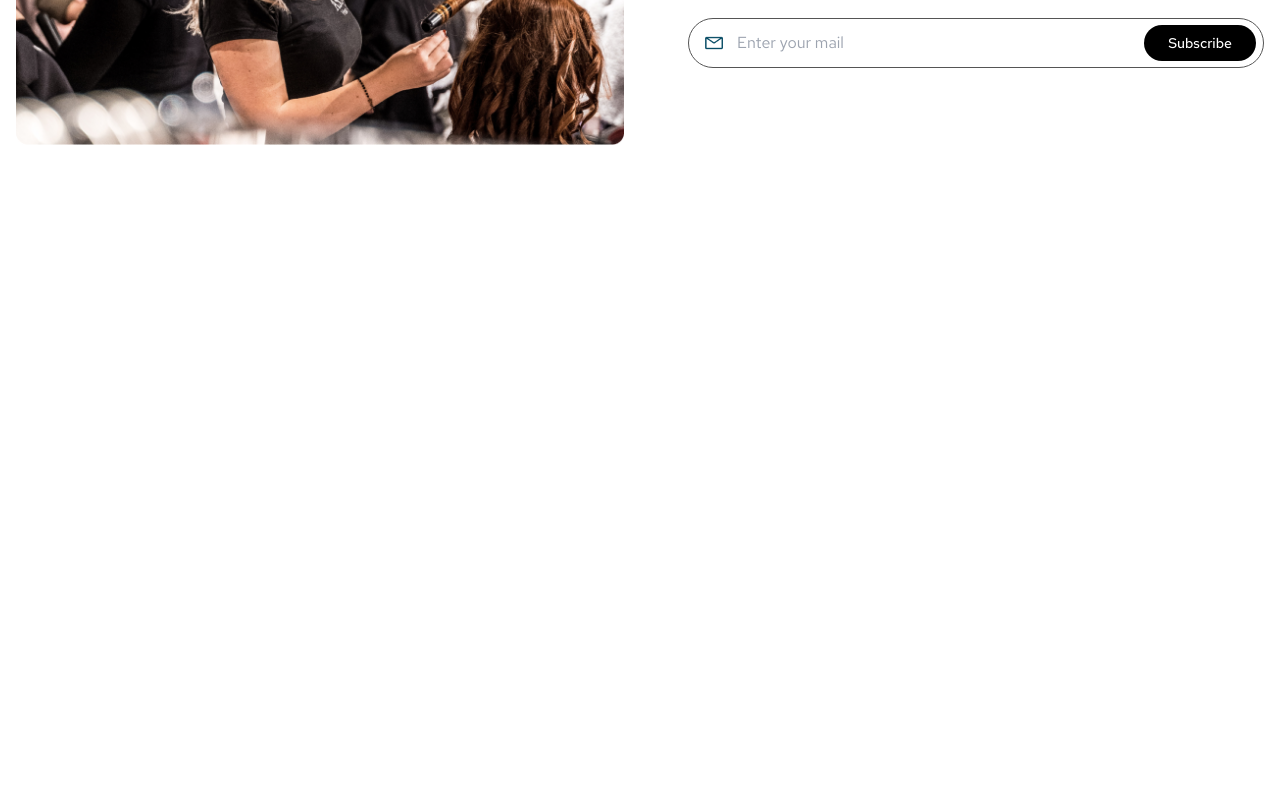
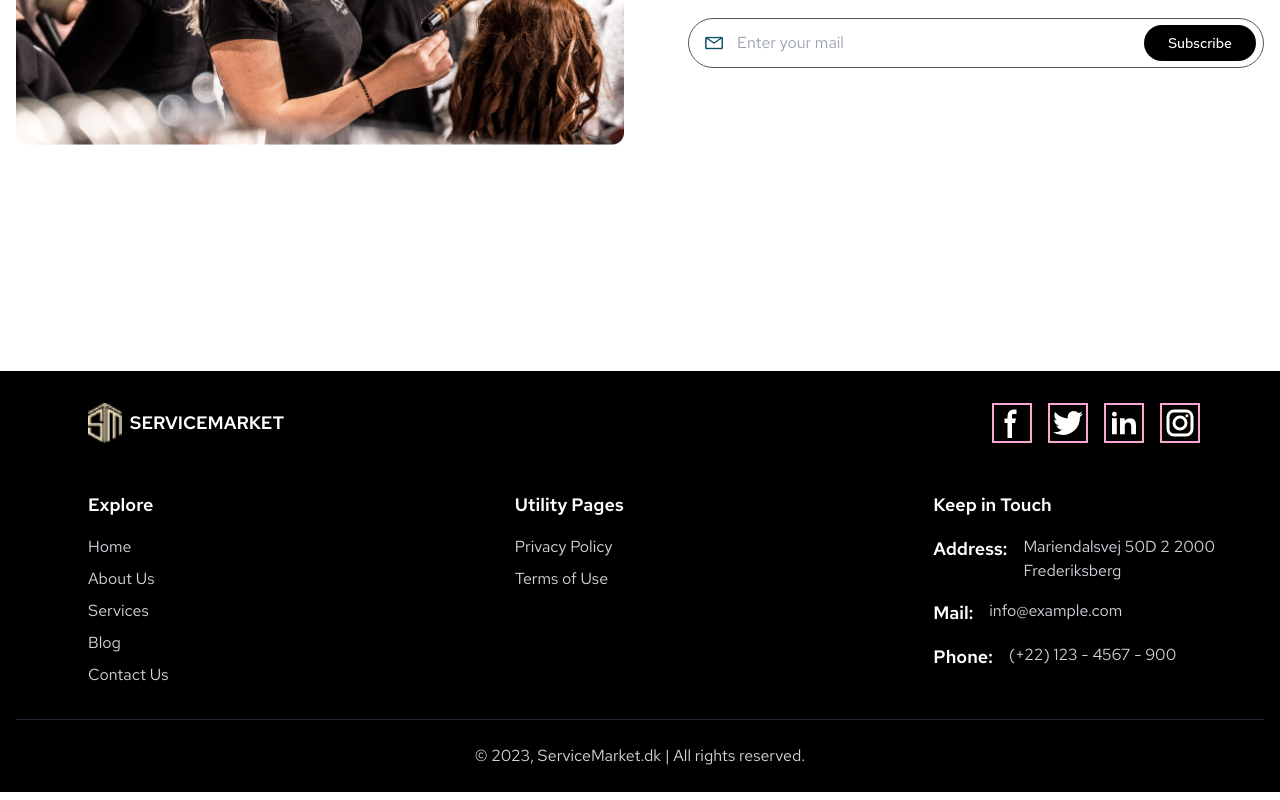
Before and after one commit to jameeshbx/jameeshbx-static-web-wellness, a Next.js app: page / in a window 1280 px wide. Shown: the part 1489-2289 px from the top of the page. Before the commit the page ends 1860 px from the top, so only its background shows below. Built offline with nearby package versions, Linux system fonts and the light colour scheme.

Commit message:
Resolve "FE: Create a footer section"

```diff
--- a/src/app/components/Footer.tsx
+++ b/src/app/components/Footer.tsx
@@ -1,9 +1,165 @@
+import Link from 'next/link'
 import React from 'react'
 
 function Footer() {
-  return (
-    <div>Footer</div>
-  )
+    return (
+        <div>
+            <footer className="bg-black text-gray-300">
+                <div className="container mx-auto px-4 pt-4">
+                    <div className="flex flex-wrap items-center gap-4 sm:gap-8 md:gap-24 lg:gap-48 ">
+                        <div className="flex items-center gap-2 p-2 sm:p-4 lg:mx-2 md:mx-4 lg:px-4 md:px-6">
+                            <img
+                                className="h-8 sm:h-10 ml-4 sm:ml-6 md:ml-8 lg:ml-12"
+                                src="header-logo.png"
+                                alt="Header Logo"
+                            />
+                            <h2 className="text-white text-sm sm:text-base md:text-lg font-semibold">
+                                SERVICEMARKET
+                            </h2>
+                        </div>
+
+
+                        <div className="flex items-center justify-center sm:ml-auto gap-4 sm:gap-6 md:gap-4 p-2 sm:p-4 lg:pr-16 flex-wrap">
+                            <svg
+                                className="w-8 h-8 sm:w-9 sm:h-9 md:w-10 md:h-10 border-2 border-pink-300 text-white"
+                                aria-hidden="true"
+                                xmlns="http://www.w3.org/2000/svg"
+                                width="24"
+                                height="24"
+                                fill="currentColor"
+                                viewBox="0 0 24 24"
+                            >
+                                <path
+                                    fillRule="evenodd"
+                                    d="M13.135 6H15V3h-1.865a4.147 4.147 0 0 0-4.142 4.142V9H7v3h2v9.938h3V12h2.021l.592-3H12V6.591A.6.6 0 0 1 12.592 6h.543Z"
+                                    clipRule="evenodd"
+                                />
+                            </svg>
+                            <svg
+                                className="w-8 h-8 sm:w-9 sm:h-9 md:w-10 md:h-10 border-2 border-pink-300  text-white"
+                                aria-hidden="true"
+                                xmlns="http://www.w3.org/2000/svg"
+                                width="24"
+                                height="24"
+                                fill="currentColor"
+                                viewBox="0 0 24 24"
+                            >
+                                <path
+                                    fillRule="evenodd"
+                                    d="M22 5.892a8.178 8.178 0 0 1-2.355.635 4.074 4.074 0 0 0 1.8-2.235 8.343 8.343 0 0 1-2.605.981A4.13 4.13 0 0 0 15.85 4a4.068 4.068 0 0 0-4.1 4.038c0 .31.035.618.105.919A11.705 11.705 0 0 1 3.4 4.734a4.006 4.006 0 0 0 1.268 5.392 4.165 4.165 0 0 1-1.859-.5v.05A4.057 4.057 0 0 0 6.1 13.635a4.192 4.192 0 0 1-1.856.07 4.108 4.108 0 0 0 3.831 2.807A8.36 8.36 0 0 1 2 18.184 11.732 11.732 0 0 0 8.291 20 11.502 11.502 0 0 0 19.964 8.5c0-.177 0-.349-.012-.523A8.143 8.143 0 0 0 22 5.892Z"
+                                    clipRule="evenodd"
+                                />
+                            </svg>
+
+                            <svg
+                                className="w-8 h-8 sm:w-9 sm:h-9 md:w-10 md:h-10 border-2 border-pink-300  text-white"
+                                aria-hidden="true"
+                                xmlns="http://www.w3.org/2000/svg"
+                                width="24"
+                                height="24"
+                                fill="currentColor"
+                                viewBox="0 0 24 24"
+                            >
+                                <path
+                                    fillRule="evenodd"
+                                    d="M12.51 8.796v1.697a3.738 3.738 0 0 1 3.288-1.684c3.455 0 4.202 2.16 4.202 4.97V19.5h-3.2v-5.072c0-1.21-.244-2.766-2.128-2.766-1.827 0-2.139 1.317-2.139 2.676V19.5h-3.19V8.796h3.168ZM7.2 6.106a1.61 1.61 0 0 1-.988 1.483 1.595 1.595 0 0 1-1.743-.348A1.607 1.607 0 0 1 5.6 4.5a1.601 1.601 0 0 1 1.6 1.606Z"
+                                    clipRule="evenodd"
+                                />
+                                <path d="M7.2 8.809H4V19.5h3.2V8.809Z" />
+                            </svg>
+                            <svg
+                                className="w-8 h-8 sm:w-9 sm:h-9 md:w-10 md:h-10 border-2 border-pink-300 text-white"
+                                aria-hidden="true"
+                                xmlns="http://www.w3.org/2000/svg"
+                                width="24"
+                                height="24"
+                                fill="none"
+                                viewBox="0 0 24 24"
+                            >
+                                <path
+                                    fill="currentColor"
+                                    fillRule="evenodd"
+                                    d="M3 8a5 5 0 0 1 5-5h8a5 5 0 0 1 5 5v8a5 5 0 0 1-5 5H8a5 5 0 0 1-5-5V8Zm5-3a3 3 0 0 0-3 3v8a3 3 0 0 0 3 3h8a3 3 0 0 0 3-3V8a3 3 0 0 0-3-3H8Zm7.597 2.214a1 1 0 0 1 1-1h.01a1 1 0 1 1 0 2h-.01a1 1 0 0 1-1-1ZM12 9a3 3 0 1 0 0 6 3 3 0 0 0 0-6Zm-5 3a5 5 0 1 1 10 0 5 5 0 0 1-10 0Z"
+                                    clipRule="evenodd"
+                                />
+                            </svg>
+                        </div>
+                    </div>
+
+
+
+
+
+                    <div className="grid grid-cols-1 md:grid-cols-2 lg:grid-cols-3 gap-8 md:gap-10 p-4">
+                        <div className="p-4 md:p-6 lg:p-4 lg:pl-14">
+                            <h3 className="text-white text-lg font-playfair font-semibold mb-4">Explore</h3>
+                            <ul className="space-y-2">
+                                <li>
+                                    <Link href="/" className="hover:text-white transition-colors duration-300">
+                                        Home
+                                    </Link>
+                                </li>
+                                <li>
+                                    <Link href="#" className="hover:text-white transition-colors duration-300">
+                                        About Us
+                                    </Link>
+                                </li>
+                                <li>
+                                    <Link href="#" className="hover:text-white transition-colors duration-300">
+                                        Services
+                                    </Link>
+                                </li>
+                                <li>
+                                    <Link href="#" className="hover:text-white transition-colors duration-300">
+                                        Blog
+                                    </Link>
+                                </li>
+                                <li>
+                                    <Link href="#" className="hover:text-white transition-colors duration-300">
+                                        Contact Us
+                                    </Link>
+                                </li>
+                            </ul>
+                        </div>
+
+                        <div className="p-4 md:p-6 lg:p-4 lg:pl-16">
+                            <h3 className="text-white text-lg font-playfair font-semibold mb-4">Utility Pages</h3>
+                            <ul className="space-y-2">
+                                <li className="hover:text-white transition-colors duration-300">Privacy Policy</li>
+                                <li className="hover:text-white transition-colors duration-300">Terms of Use</li>
+                            </ul>
+                        </div>
+                        <div className="p-4 md:p-6 lg:p-4 lg:pl-16">
+                            <h3 className="text-white text-lg font-playfair font-semibold mb-4">Keep in Touch</h3>
+                            <ul className="space-y-4">
+                                <li className="flex items-start gap-4">
+                                    <p className="text-white text-lg font-semibold">Address:</p>
+                                    <span className="text-gray-300">Mariendalsvej 50D 2 2000 Frederiksberg</span>
+                                </li>
+                                <li className="flex items-start gap-4">
+                                    <p className="text-white text-lg font-semibold">Mail:</p>
+                                    <a href="mailto:info@example.com" className="text-gray-300 hover:text-white">
+                                        info@example.com
+                                    </a>
+                                </li>
+                                <li className="flex items-start gap-4">
+                                    <p className="text-white text-lg font-semibold">Phone:</p>
+                                    <a href="tel:+221234567900" className="text-gray-300 hover:text-white">
+                                        (+22) 123 - 4567 - 900
+                                    </a>
+                                </li>
+                            </ul>
+                        </div>
+                    </div>
+
+
+                    <div className="border-t border-gray-800 mb-2 py-6 text-center">
+                        <p>© 2023, ServiceMarket.dk | All rights reserved.</p>
+                    </div>
+                </div>
+            </footer>
+        </div>
+    )
 }
 
 export default Footer
--- a/src/app/layout.tsx
+++ b/src/app/layout.tsx
@@ -2,6 +2,7 @@ import type { Metadata } from 'next';
 import { Red_Hat_Text } from 'next/font/google';
 import './globals.css';
 import Header from "./components/Header"
+import Footer from './components/Footer';
 
 const redHat = Red_Hat_Text({
   subsets: ['latin'],
@@ -27,6 +28,7 @@ export default function RootLayout({
       <body className={redHat.className}>
           <Header/>
           {children}
+          <Footer/>
       </body>
     </html>
   );
--- a/tailwind.config.ts
+++ b/tailwind.config.ts
@@ -28,13 +28,12 @@ const config: Config = {
         slab: ['"Port Lligat Slab"', 'serif'],
         inter: ['Inter', 'sans-serif'],
         Manrope:['Manrope','sans-serif'],
-        Playfair:['Playfair Display','sans-serif']
+        Playfair:['"Playfair Display"','sans-serif']
       },
       spacing: {
         '187': '187px',
         '28': '28px',
       },
-
     },
   },
   plugins: [],
```
